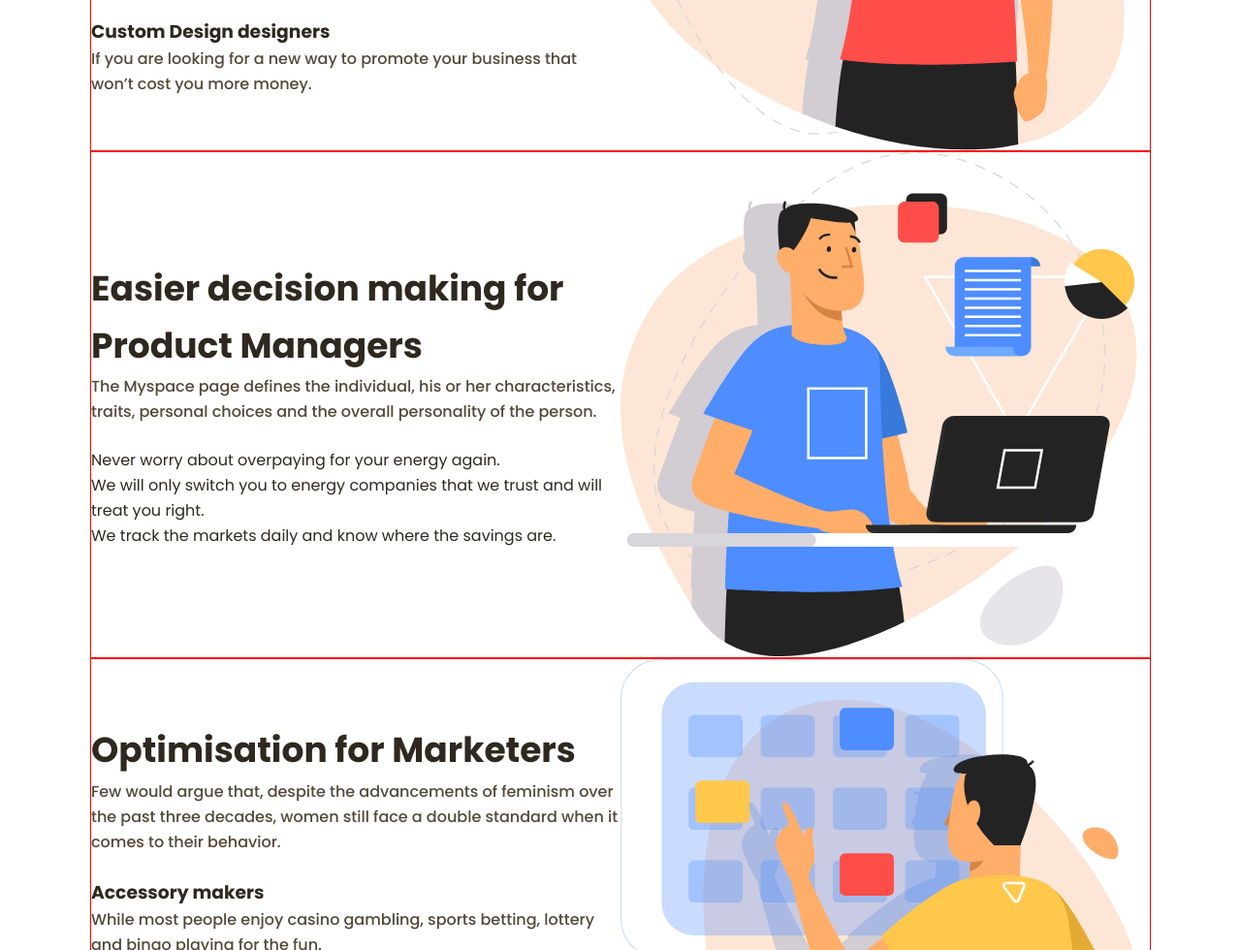
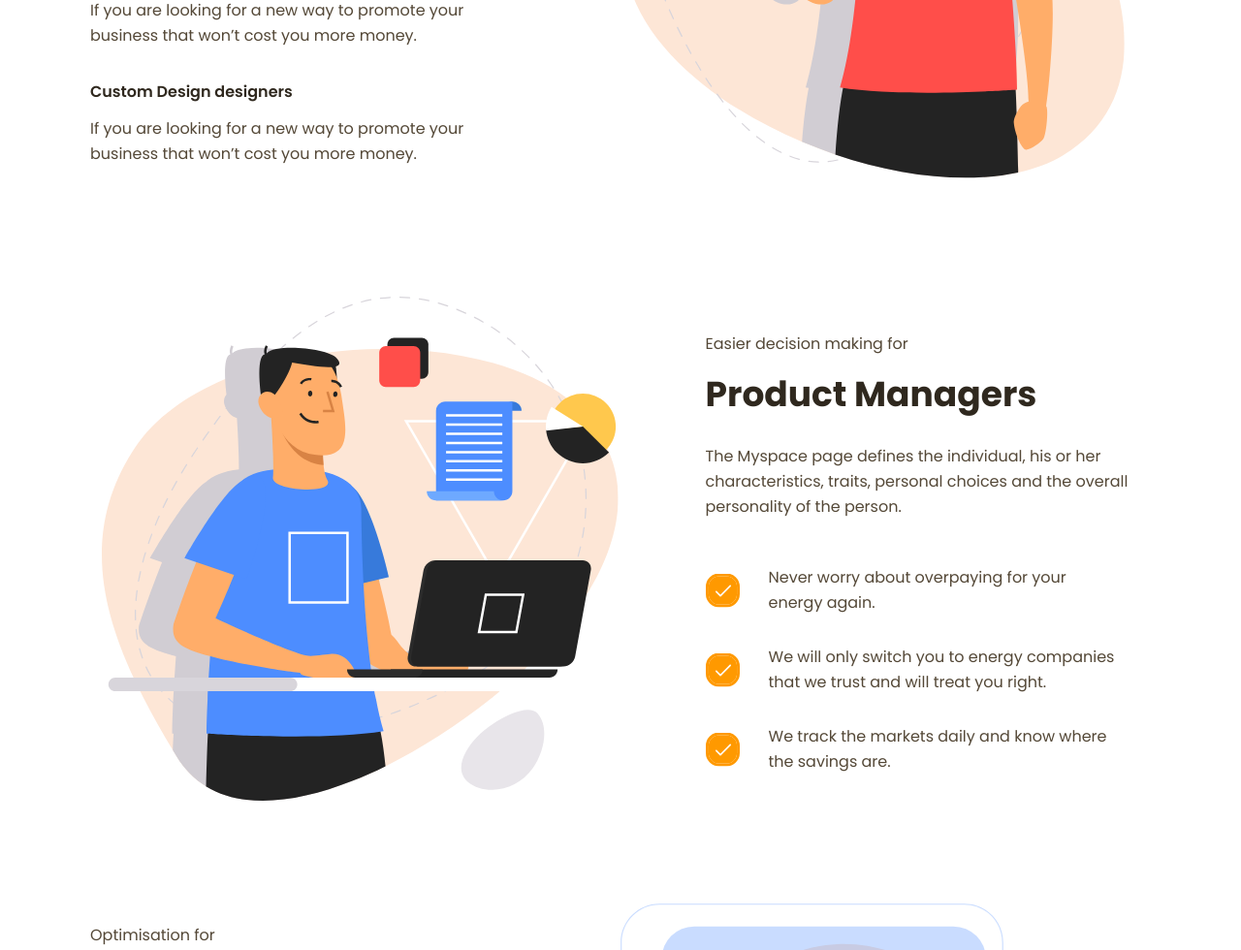
Before and after one commit to BohdanOne/productly, a website built with webpack: page src/template.html in a window 1280 px wide. Shown: the part 1820-2800 px from the top of the page at 97% size. Built offline with nearby package versions, Linux system fonts and the light colour scheme; files whose address does not match are found by name.

Commit message:
Style middle sections

```diff
--- a/src/styles/base/_typography.scss
+++ b/src/styles/base/_typography.scss
@@ -9,6 +9,7 @@ body {
 
 .section__title {
   @include font(36px, 700);
+  margin-bottom: 22px;
   &--header {
     @include font(44px, 700);
     line-height: 1.23;
@@ -17,10 +18,19 @@ body {
     text-align: center;
     width: 50%;
   }
+  &__intro {
+    @extend .section__text;
+  }
+}
+
+.section__subtitle {
+  @include font(16px, 600);
+  color: $col-black;
+  margin-bottom: 12px;
 }
 
 .section__text {
-  @include font(16px, 500);
+  @include font(16px, 400);
   color: $col-brown;
   &--header {
     @include font(18px, 400);
--- a/src/styles/components/_section.scss
+++ b/src/styles/components/_section.scss
@@ -1,25 +1,28 @@
 .section {
-  border: 1px solid red;
   width: 100%;
   height: 100%;
   display: flex;
   align-items: center;
+  margin-bottom: 102px;
+  &--middle {
+    flex-direction: row-reverse;
+  }
   &__content {
     width: 50%;
     height: 100%;
     display: flex;
     flex-direction: column;
-    &--header {
-      padding-right: 8%;
+    padding-right: 8%;
+    &--middle {
+      padding-right: 0;
+      padding-left: 8%;
     }
   }
   &__text {
-    margin-bottom: 1.5rem;
+    margin-bottom: 2rem;
   }
   &__img {
     width: 50%;
     height: 100%;
   }
-
-
 }
--- /dev/null
+++ b/src/styles/layout/_mid-section.scss
@@ -0,0 +1,19 @@
+.section__list__item {
+  font: inherit;
+  color: $col-brown;
+  padding: 15px 30px 15px 65px;
+  position: relative;
+  &::before {
+    position: absolute;
+    top: 50%;
+    left: 0;
+    transform: translateY(-50%);
+    content: '';
+    height: 35px;
+    width: 35px;
+    background-image: url('../assets/list-icon.svg');
+    background-position: center center;
+    background-size: cover;
+    background-repeat: no-repeat;
+  }
+}
--- a/src/styles/main.scss
+++ b/src/styles/main.scss
@@ -9,6 +9,7 @@
   'layout/main-nav',
   'layout/header',
   'layout/feature',
+  'layout/mid-section',
   'layout/footer';
 
 @import
--- a/src/template.html
+++ b/src/template.html
@@ -77,7 +77,7 @@
       <section class="section">
         <div class="section__content">
           <h2 class="section__title">
-            <span class="section__title__intro">Effortless Validation for</span>
+            <span class="section__title__intro">Effortless Validation for</span><br>
             Design Professionals
           </h2>
           <p class="section__text">The Myspace page defines the individual, his or her characteristics, traits, personal choices and the overall personality of the person.</p>
@@ -92,16 +92,16 @@
       </section>
 
       <section class="section section--middle">
-        <div class="section__content">
+        <div class="section__content section__content--middle">
           <h2 class="section__title">
-            <span class="section__title__intro">Easier decision making for</span>
+            <span class="section__title__intro">Easier decision making for</span><br>
             Product Managers
           </h2>
           <p class="section__text">The Myspace page defines the individual, his or her characteristics, traits, personal choices and the overall personality of the person.</p>
           <ul class="section__list">
-            <li>Never worry about overpaying for your energy again.</li>
-            <li>We will only switch you to energy companies that we trust and will treat you right.</li>
-            <li>We track the markets daily and know where the savings are.</li>
+            <li class="section__list__item">Never worry about overpaying for your energy again.</li>
+            <li class="section__list__item">We will only switch you to energy companies that we trust and will treat you right.</li>
+            <li class="section__list__item">We track the markets daily and know where the savings are.</li>
           </ul>
         </div>
         <img src="assets/managers-img.svg" alt="">
@@ -110,7 +110,7 @@
       <section class="section">
         <div class="section__content">
           <h2 class="section__title">
-            <span class="section__title__intro">Optimisation for</span>
+            <span class="section__title__intro">Optimisation for</span><br>
             Marketers
           </h2>
           <p class="section__text">Few would argue that, despite the advancements of feminism over the past three decades, women still face a double standard when it comes to their behavior.</p>
```
